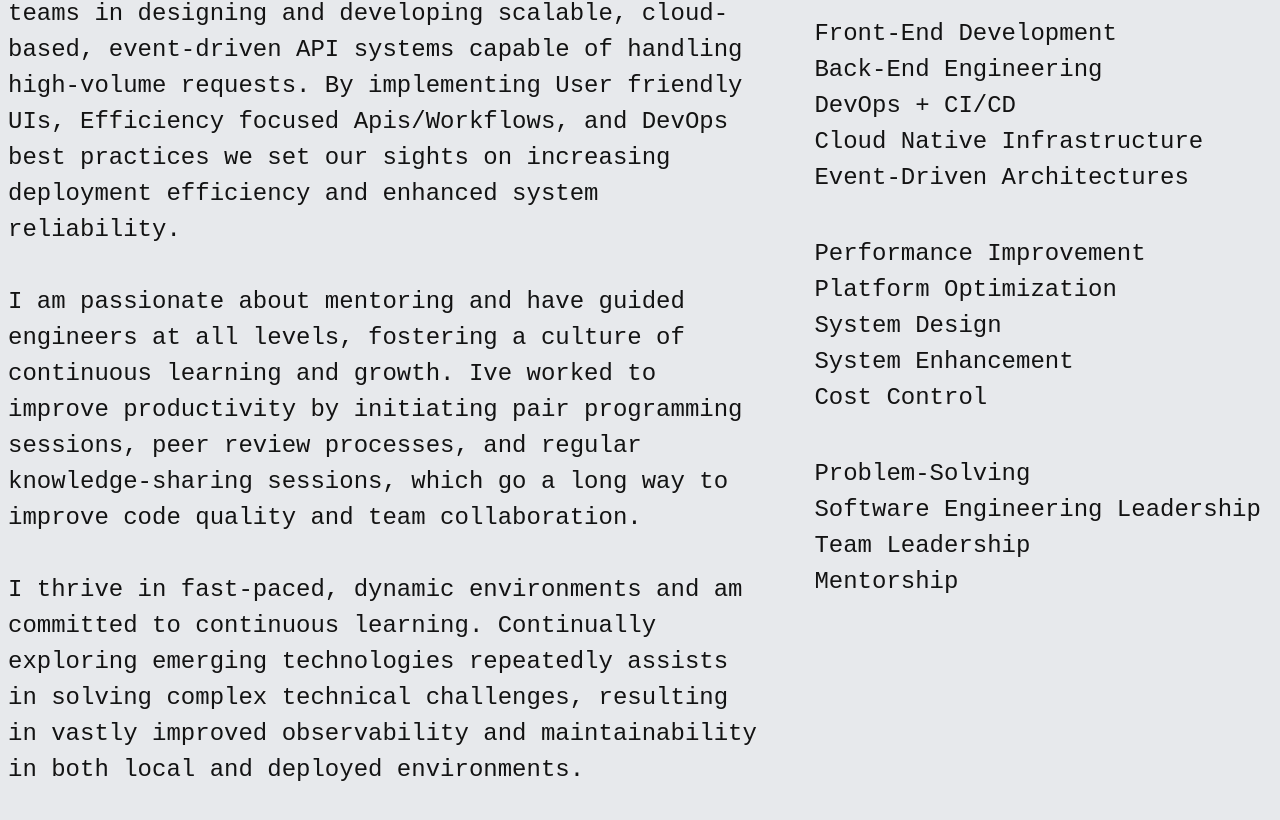
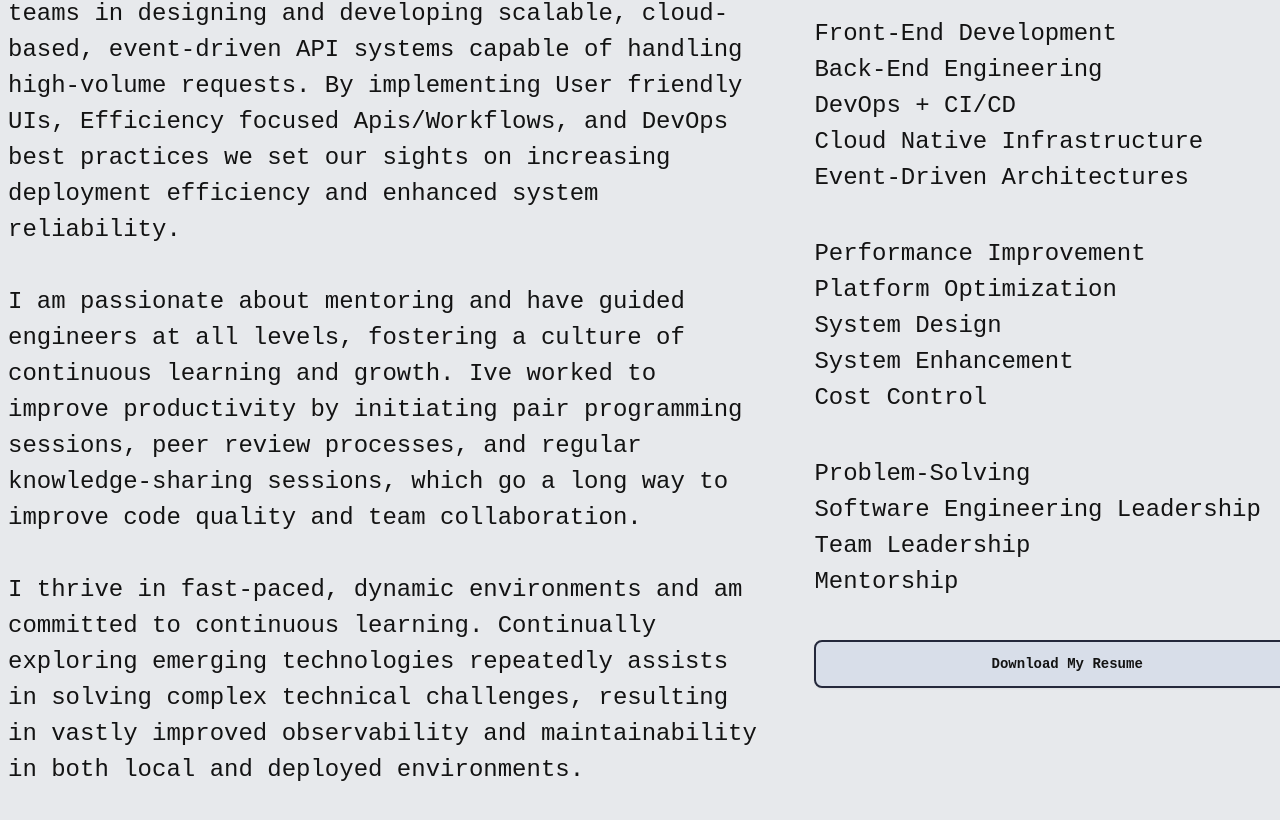
Before and after one commit to rossnelson/portfolio, a Next.js app: page / in a window 1280 px wide. Shown: the part 930-1750 px from the top of the page. Built offline with nearby package versions, Linux system fonts and the light colour scheme; a small style sheet from the web is missing.

Commit message:
feat: add resume download button

```diff
--- a/src/components/about.tsx
+++ b/src/components/about.tsx
@@ -91,6 +91,14 @@ export function About() {
                   <li>Team Leadership</li>
                   <li>Mentorship</li>
                 </ul>
+
+                <a
+                  href="https://drive.google.com/file/d/1X8CupdUsfcfgeuEETMyXmHeeNR-Z2TAJ/view?usp=drive_link"
+                  target="_blank"
+                  className="delayedfadein btn border-2 border-[#24283b] w-full mt-10"
+                >
+                  Download My Resume
+                </a>
               </div>
             </Intersection>
           </div>
```
